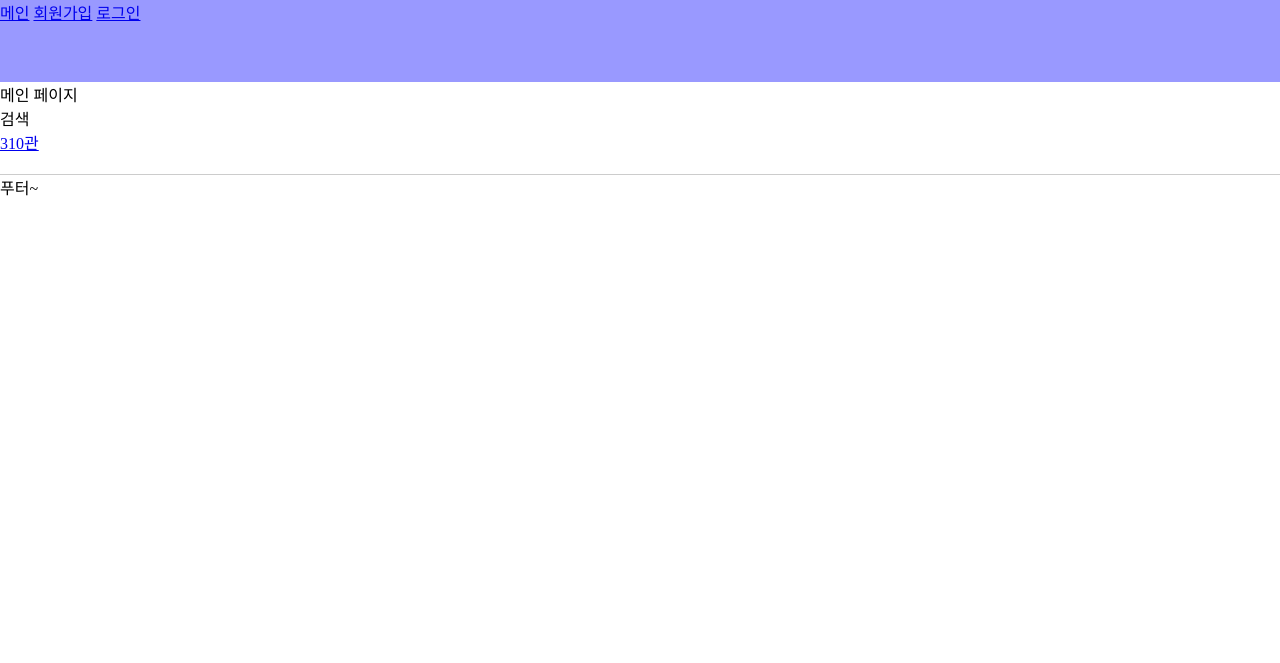
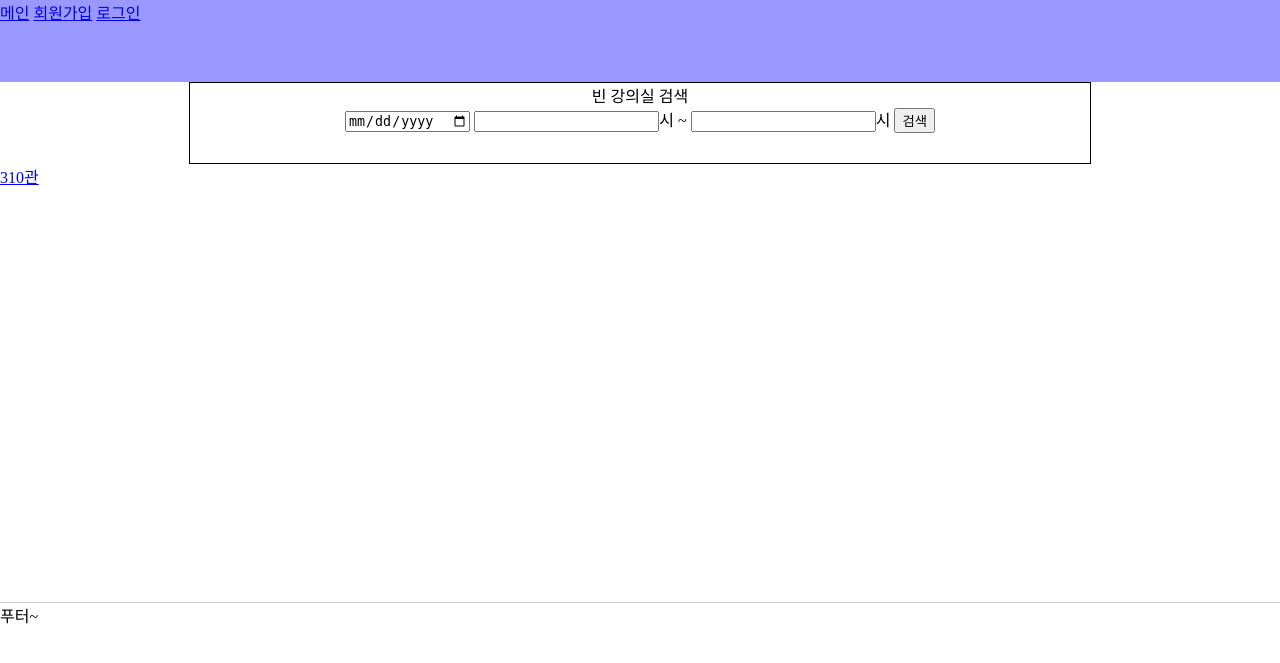
Before and after one commit to 97e57e/CAULendClassRoom, a Django app: page / in a window 1280 px wide. Shown: the top 663 px of the page. Run offline with Django 3.2, Linux system fonts and the light colour scheme; data that the repository does not hold is empty.

Commit message:
Make Search-box
빈 강의실 검색용 검색 박스 생성 및 자리잡기

```diff
--- a/main/templates/base.html
+++ b/main/templates/base.html
@@ -12,7 +12,7 @@
 <body>
     {% block navigation %} {% include 'navigation.html' %} {% endblock %}
 
-    {% block content %} {% endblock %}
+    <div class="content-wrapper">{% block content %} {% endblock %}</div>
 
     {% block footer %}{% include 'footer.html' %} {% endblock %}
 </body>
--- a/main/templates/index.html
+++ b/main/templates/index.html
@@ -1,8 +1,14 @@
 {% extends 'base.html' %}
 {% block title %}{% endblock %}
 {% block content%}
-    메인 페이지<br>
-    검색<br>
+    <div class="classroom-search-box">
+        빈 강의실 검색<br>
+        <form>
+            <input type="date">
+            <input type="number">시 ~ <input type="number">시
+            <input type="submit" value="검색">
+        </form>
+    </div>
     <a href="{% url 'building' 310%}">310관</a><br>
     {% for building in buildings %}
         {{building.building_no}}관 : {{building.building_name}}<br>
--- a/static/css/default.css
+++ b/static/css/default.css
@@ -1,13 +1,17 @@
+/*****************Structure*******************/
 body {
     margin : 0;
 }
-
 .nb-bar{
     background: rgba(0, 0, 255, 0.4);
     width: 100%;
     height: 82px;
 }
-
+.content-wrapper{
+    position: relative;
+    width: 100%;
+    min-height: 500px;
+}
 .footer{
     position: relative;
     bottom: 0;
@@ -16,3 +20,14 @@ body {
     border-top: 1.5px solid #ccc;
     margin-top: 20px;
 }
+
+/*******************Common********************/
+
+/*****************IndexPage*******************/
+.classroom-search-box{
+    border: 1px solid black;
+    width: 900px;
+    height: 80px;
+    margin: 0 auto 0 auto;
+    text-align: center;
+}
```
